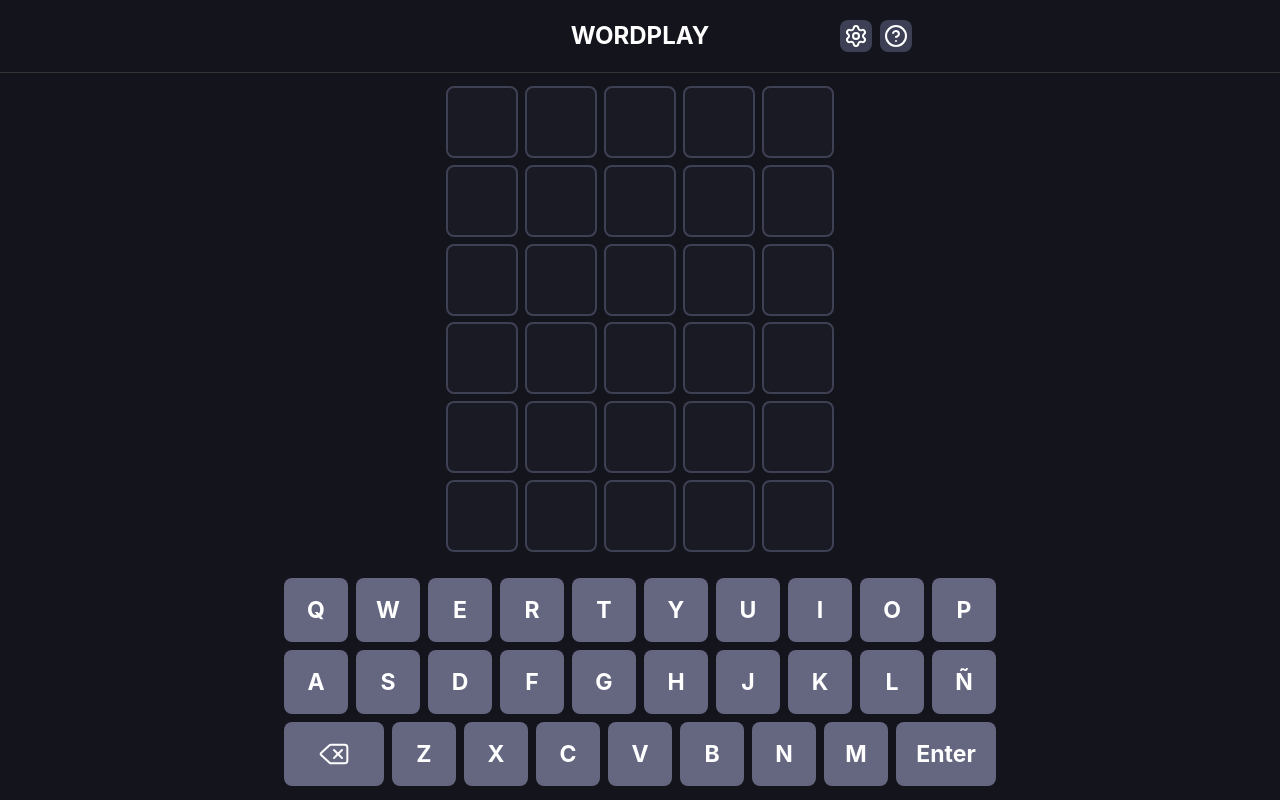
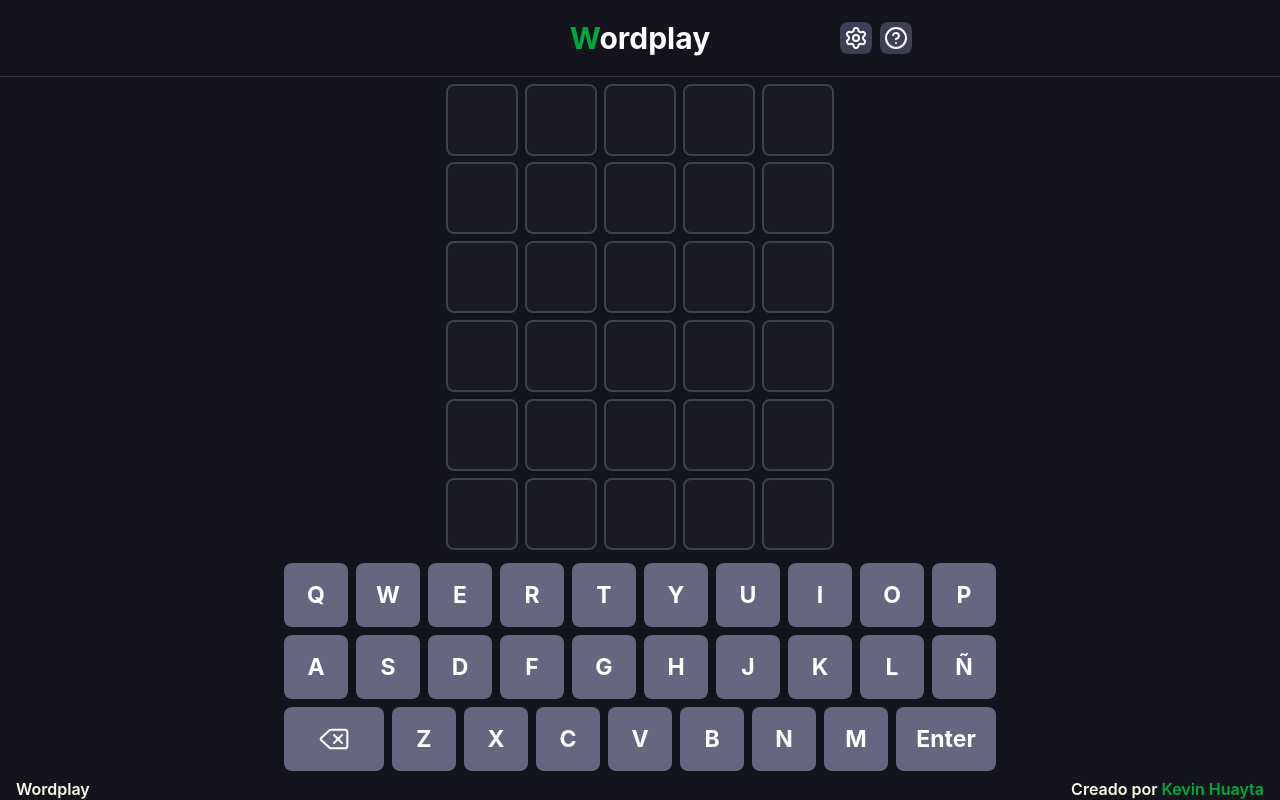
Before and after one commit to KevDeto/WordPlay, a React (Vite) app: page / in a window 1280 px wide. Built offline with nearby package versions, Linux system fonts and the light colour scheme.

Commit message:
modifique un poco el header, arregle un bug de los botones setting y help (si uno ya estaba activo el otro no se podia activar sin antes cerrar el modal), agregue un footer

```diff
--- /dev/null
+++ b/src/components/layout/Footer.jsx
@@ -0,0 +1,13 @@
+
+export const Footer = () => {
+    return (
+        <div className="flex justify-between w-full text-amber-50 text-xs xs:text-[16px] font-semibold">
+            <div className="px-4">
+                <p>Wordplay</p>
+            </div>
+            <div className="px-4">
+                <p>Creado por <span  className="text-green-600">Kevin Huayta</span></p>
+            </div>
+        </div>
+    );
+};
--- a/src/components/layout/Header.jsx
+++ b/src/components/layout/Header.jsx
@@ -40,10 +40,10 @@ export const Header = ({ onWordLengthChange, currentWordLength }) => {
                         className="block xxs:hidden h-[36px] w-[36px]"
                     />
                     <div
-                        className="hidden xxs:block text-center text-white font-bold text-2xl"
+                        className="hidden xxs:block text-center text-white font-bold text-3xl"
                         style={{ fontWeight: "bold" }}
                     >
-                        WORDPLAY
+                        <span className="text-green-600">W</span>ordplay
                     </div>
                 </div>
                 <div className="flex gap-2">
--- a/src/components/ui/HelpModal.jsx
+++ b/src/components/ui/HelpModal.jsx
@@ -4,10 +4,10 @@ import { CircleQuestionMark, X } from 'lucide-react'
 const HelpModal = ({ open, onClose }) => {
     return (
         <Dialog open={open} onClose={onClose} className="relative z-10 " __demoMode>
-            <div className=" max-w-[780px] m-auto absolute top-[77px] fixed inset-0 z-20 ">
+            <div className=" max-w-[780px] m-auto mt-[77px] mb-[22px] fixed inset-0 z-20 ">
                 <DialogPanel
                     transition
-                    className="relative transform h-full overflow-hidden bg-[#13141C]"
+                    className="transform h-full overflow-hidden bg-[#13141C]"
                 >
                     <div>
                         <div className='w-full p-2 font-semibold text-2xl
--- a/src/components/ui/SettingsModal.jsx
+++ b/src/components/ui/SettingsModal.jsx
@@ -13,7 +13,7 @@ const SettingsModal = ({ open, onClose, onWordLengthChange, currentLength }) =>
 
     return (
         <Dialog open={open} onClose={onClose} className="relative z-10" __demoMode>
-            <div className="max-w-[780px] m-auto mt-[77px] fixed inset-0 z-30 ">
+            <div className="max-w-[780px] m-auto mt-[77px] mb-[22px] fixed inset-0 z-30 ">
                 <DialogPanel
                     transition
                     className="relative transform h-full overflow-hidden bg-[#13141C]"
--- a/src/pages/Home.jsx
+++ b/src/pages/Home.jsx
@@ -4,6 +4,7 @@ import { GameBoard } from "../components/game/GameBoard";
 import { Keyboard } from "../components/game/Keyboard";
 import { Header } from "../components/layout/Header";
 import { Container } from "../components/layout/Container";
+import { Footer } from "../components/layout/Footer"
 import Modal from "../components/ui/Modal";
 import { useEffect, useState } from "react";
 
@@ -70,6 +71,7 @@ export const Home = () => {
                     game={game}
                 />
             )}
+            <Footer />
         </Container>
     );
 };
```
